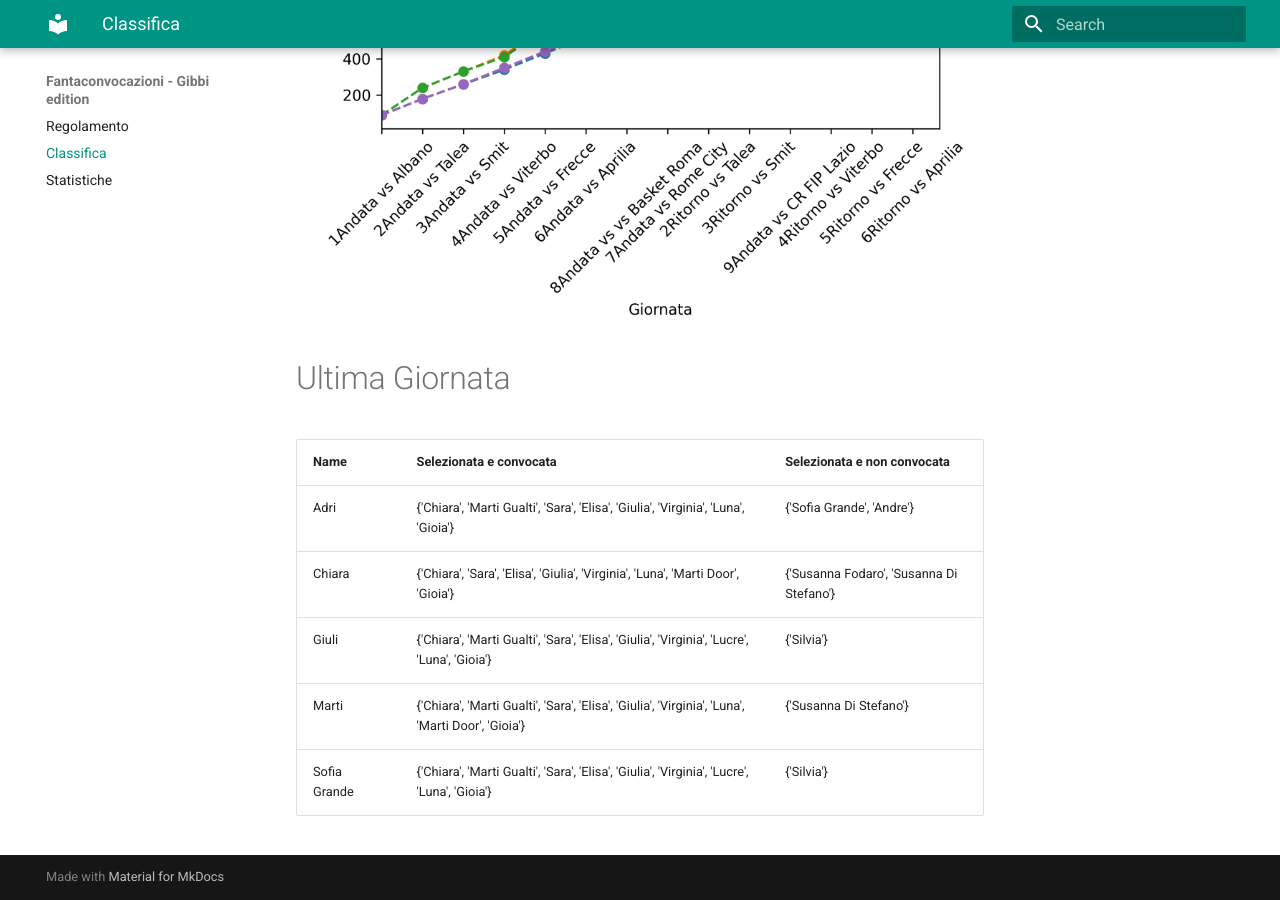
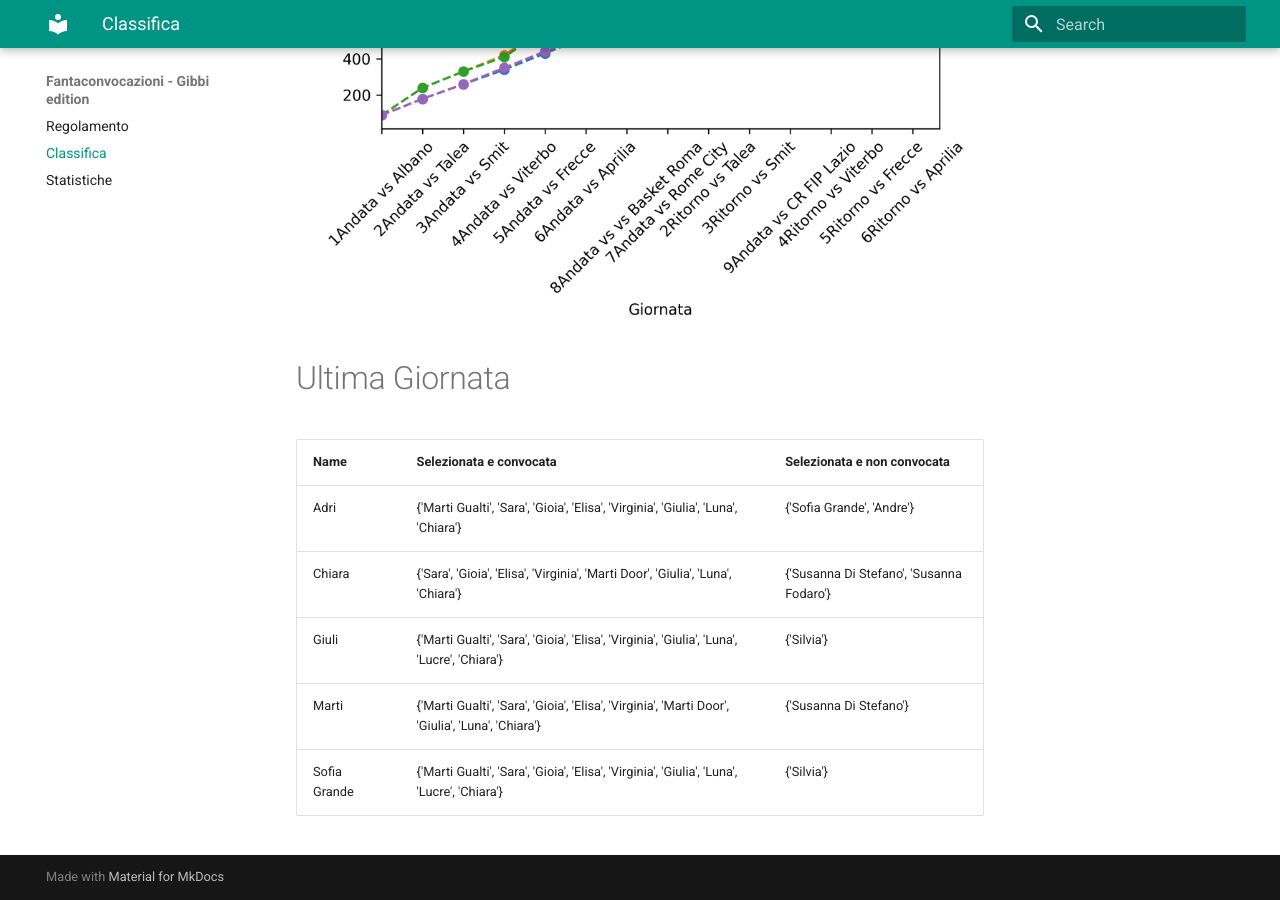
Before and after one commit to martinig94/fantagibbi, an MkDocs documentation site: the page built from docs/Classifica.md, in a window 1280 px wide and 900 px high, scrolled down 790 px. Built offline with MkDocs 1.6.1 and Material for MkDocs 9.7.7, drawn with Linux system fonts in a browser that asks for light colours.

Commit message:
Auto-update from main.py

```diff
--- a/docs/Classifica.md
+++ b/docs/Classifica.md
@@ -18,9 +18,9 @@
 <!-- START_TABLE CORRECT -->
 | Name         | Selezionata e convocata                                                                          | Selezionata e non convocata              |
 |:-------------|:-------------------------------------------------------------------------------------------------|:-----------------------------------------|
-| Adri         | {'Chiara', 'Marti Gualti', 'Sara', 'Elisa', 'Giulia', 'Virginia', 'Luna', 'Gioia'}               | {'Sofia Grande', 'Andre'}                |
-| Chiara       | {'Chiara', 'Sara', 'Elisa', 'Giulia', 'Virginia', 'Luna', 'Marti Door', 'Gioia'}                 | {'Susanna Fodaro', 'Susanna Di Stefano'} |
-| Giuli        | {'Chiara', 'Marti Gualti', 'Sara', 'Elisa', 'Giulia', 'Virginia', 'Lucre', 'Luna', 'Gioia'}      | {'Silvia'}                               |
-| Marti        | {'Chiara', 'Marti Gualti', 'Sara', 'Elisa', 'Giulia', 'Virginia', 'Luna', 'Marti Door', 'Gioia'} | {'Susanna Di Stefano'}                   |
-| Sofia Grande | {'Chiara', 'Marti Gualti', 'Sara', 'Elisa', 'Giulia', 'Virginia', 'Lucre', 'Luna', 'Gioia'}      | {'Silvia'}                               |
+| Adri         | {'Marti Gualti', 'Sara', 'Gioia', 'Elisa', 'Virginia', 'Giulia', 'Luna', 'Chiara'}               | {'Sofia Grande', 'Andre'}                |
+| Chiara       | {'Sara', 'Gioia', 'Elisa', 'Virginia', 'Marti Door', 'Giulia', 'Luna', 'Chiara'}                 | {'Susanna Di Stefano', 'Susanna Fodaro'} |
+| Giuli        | {'Marti Gualti', 'Sara', 'Gioia', 'Elisa', 'Virginia', 'Giulia', 'Luna', 'Lucre', 'Chiara'}      | {'Silvia'}                               |
+| Marti        | {'Marti Gualti', 'Sara', 'Gioia', 'Elisa', 'Virginia', 'Marti Door', 'Giulia', 'Luna', 'Chiara'} | {'Susanna Di Stefano'}                   |
+| Sofia Grande | {'Marti Gualti', 'Sara', 'Gioia', 'Elisa', 'Virginia', 'Giulia', 'Luna', 'Lucre', 'Chiara'}      | {'Silvia'}                               |
 <!-- END_TABLE CORRECT -->
```
